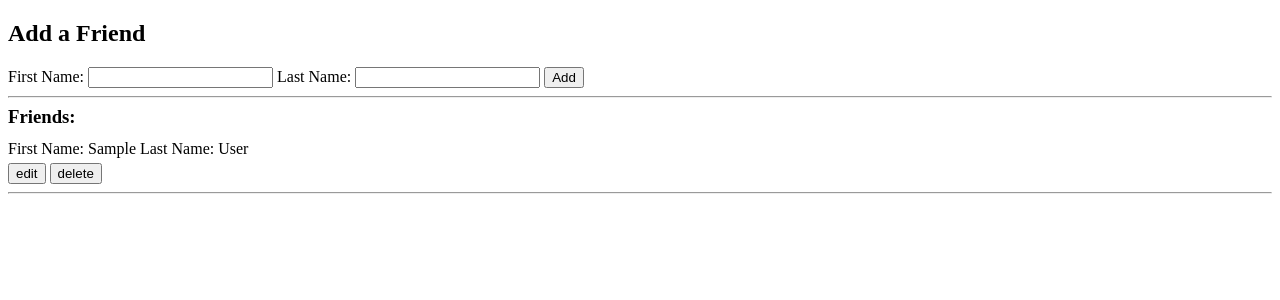
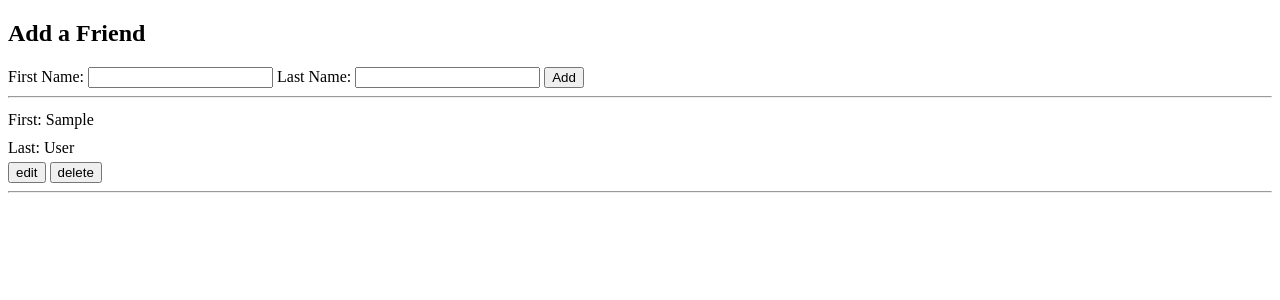
Before and after one commit to falterfriday/full_friends, a Flask app: template templates/index.html in a window 1280 px wide. Shown: the top 300 px of the page. Run offline with Flask 2, Linux system fonts and the light colour scheme; the template is opened without the code that fills it: most values are stand-ins (such as "Sample title", 1, 10 or a date in 2020).

Commit message:
removed whitespace for readability

```diff
--- a/templates/index.html
+++ b/templates/index.html
@@ -23,26 +23,22 @@
   <link rel="stylesheet" type="text/css" href="{{ url_for('static', filename='style.css') }}">
 </head>
 <body>
-
-
   <h2>Add a Friend</h2>
   <form action='/friends' method='POST'>
-    <label for="first_name">First Name:
-        <input type="text" name="first_name" id="first_name" pattern="[A-Za-z]{1,20}" required></label>
-    <label for="last_name">Last Name:
-        <input type="text" name="last_name" id="last_name" pattern="[A-Za-z]{1,20}" required></label>
+    First Name:
+        <input type="text" name="first_name" id="first_name" pattern="[A-Za-z]{1,20}" required>
+    Last Name:
+        <input type="text" name="last_name" id="last_name" pattern="[A-Za-z]{1,20}" required>
     <input type="submit" value="Add">
   </form>
   <hr>
-  <h3>Friends:</h3>
   {% for friend in all_friends: %}
-     <p>First Name: {{ friend['first_name'] }}</p>
-     <p>Last Name: {{ friend['last_name'] }}</p>
+     <p>First: {{ friend['first_name'] }}</p><br>
+     <p>Last: {{ friend['last_name'] }}</p>
      <br>
      <form action='/friends/{{ friend["id"] }}/edit' method='GET'>
        <input type="submit" name="edit" value="edit">
      </form>
-
      <form action='/friends/{{ friend["id"] }}/delete' method='POST'>
       <input  type="submit" name="delete" value="delete">
      </form>
```
